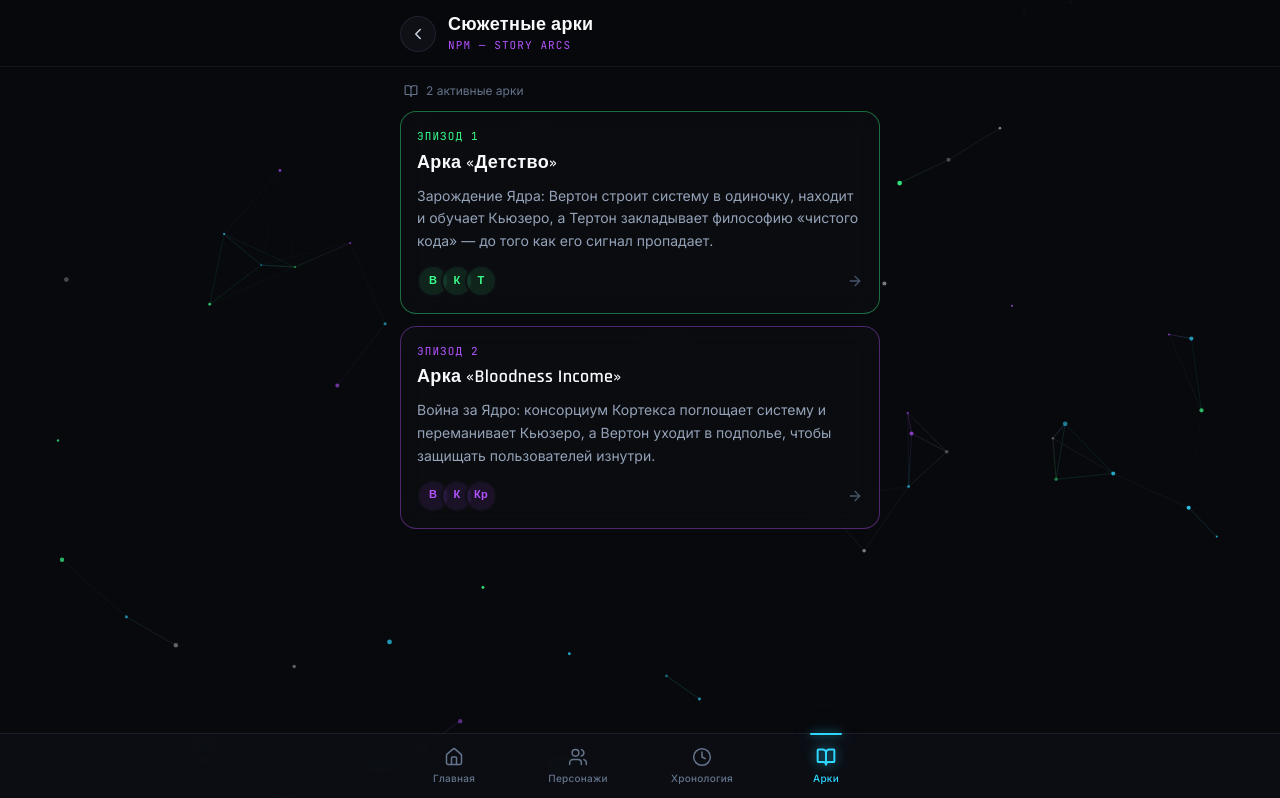
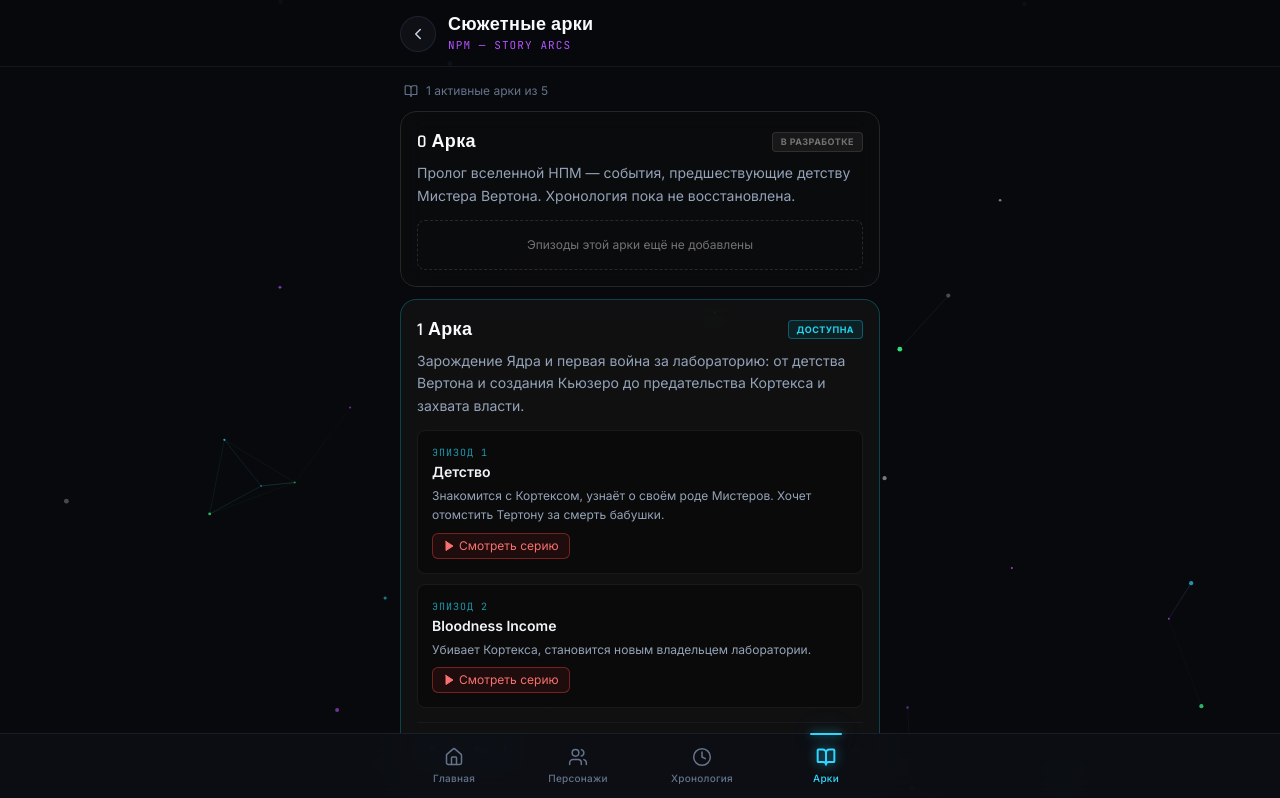
Before and after one commit to mrverton/npm-fandom-wiki, a React (Vite) app: page /#/arcs in a window 1280 px wide. Shown: the top 798 px of the page. Built offline with nearby package versions, Linux system fonts and the light colour scheme; no server answers.

Commit message:
добавил series.arcs, обновил wiki_data.json

```diff
--- a/src/data/wiki_data.json
+++ b/src/data/wiki_data.json
@@ -9,9 +9,65 @@
       "note": "Вышла вторая серия — Кьюзеро выходит из тени, а союз Вертона трещит по швам. Обновлены статьи по 6 персонажам.",
       "marker": "ПОСЛЕДНЯЯ СЕРИЯ"
     },
-    "arcs": "1 и 2 Арка"
+    "arcs": [
+      {
+        "id": "arc-0",
+        "title": "0 Арка",
+        "desc": "Пролог вселенной НПМ — события, предшествующие детству Мистера Вертона. Хронология пока не восстановлена.",
+        "status": "В разработке",
+        "isAvailable": false,
+        "characters": [],
+        "episodes": []
+      },
+      {
+        "id": "arc-1",
+        "title": "1 Арка",
+        "desc": "Зарождение Ядра и первая война за лабораторию: от детства Вертона и создания Кьюзеро до предательства Кортекса и захвата власти.",
+        "status": "Доступна",
+        "isAvailable": true,
+        "characters": ["verton", "qzero", "cortex", "terton"],
+        "episodes": [
+          {
+            "number": 1,
+            "title": "Детство",
+            "desc": "Знакомится с Кортексом, узнаёт о своём роде Мистеров. Хочет отомстить Тертону за смерть бабушки."
+          },
+          {
+            "number": 2,
+            "title": "Bloodness Income",
+            "desc": "Убивает Кортекса, становится новым владельцем лаборатории."
+          }
+        ]
+      },
+      {
+        "id": "arc-2",
+        "title": "2 Арка",
+        "desc": "Продолжение истории после событий Bloodness Income. Подробности пока скрыты.",
+        "status": "В разработке",
+        "isAvailable": false,
+        "characters": [],
+        "episodes": []
+      },
+      {
+        "id": "arc-3",
+        "title": "3 Арка",
+        "desc": "Дальнейшее развитие канона НПМ. Информация засекречена.",
+        "status": "В разработке",
+        "isAvailable": false,
+        "characters": [],
+        "episodes": []
+      },
+      {
+        "id": "arc-rr",
+        "title": "RR",
+        "desc": "Обнаружена альтернативная временная линия. Записи о ней пока неполны.",
+        "status": "В разработке",
+        "isAvailable": false,
+        "characters": [],
+        "episodes": []
+      }
+    ]
   },
-  "arc2_characters": [],
   "characters": [
     {
       "id": "verton",
--- a/src/pages/Arcs.jsx
+++ b/src/pages/Arcs.jsx
@@ -1,35 +1,56 @@
 import { useNavigate } from 'react-router-dom'
-import { BookOpen, ArrowRight } from 'lucide-react'
+import { BookOpen, ArrowRight, Play, Loader2 } from 'lucide-react'
 import Layout from '../components/Layout'
 import { TopBar } from '../components/TopBar'
 import { useCharacters } from '../context/CharactersContext'
 
-const ARCS = [
-  {
-    id: 'arc-childhood',
-    title: 'Арка «Детство»',
-    episodes: 'Эпизод 1',
-    color: 'text-verton',
-    border: 'border-verton/40',
-    bg: 'bg-verton/10',
-    desc: 'Зарождение Ядра: Вертон строит систему в одиночку, находит и обучает Кьюзеро, а Тертон закладывает философию «чистого кода» — до того как его сигнал пропадает.',
-    characters: ['verton', 'qzero', 'terton'],
-  },
-  {
-    id: 'arc-bloodness',
-    title: 'Арка «Bloodness Income»',
-    episodes: 'Эпизод 2',
-    color: 'text-cortex',
-    border: 'border-cortex/40',
-    bg: 'bg-cortex/10',
-    desc: 'Война за Ядро: консорциум Кортекса поглощает систему и переманивает Кьюзеро, а Вертон уходит в подполье, чтобы защищать пользователей изнутри.',
-    characters: ['verton', 'qzero', 'cortex'],
-  },
-]
+/**
+ * ИСТОЧНИК ИСТИНЫ: series.arcs (см. также Timeline.jsx — оба экрана
+ * читают ОДНО и то же поле, чтобы данные не расходились).
+ *
+ * Ожидаемая форма (см. JSON-фрагмент, который идёт вместе с этим файлом):
+ * series.arcs = [
+ *   {
+ *     id: 'arc-1',
+ *     title: '1 Арка',
+ *     desc: 'текст описания' | description: '...',
+ *     status: 'Доступна' | 'В разработке',
+ *     isAvailable: true | false,
+ *     characters: ['verton', 'qzero', ...],   // для ряда аватарок внизу карточки
+ *     episodes: [
+ *       { number: 1, title: 'Детство', desc: '...' | description: '...' },
+ *     ],
+ *   },
+ *   ...
+ * ]
+ *
+ * Компонент полностью безопасен: если series.arcs отсутствует — просто
+ * покажет пустое состояние без падения.
+ */
+
+function getYoutubeUrl(episodeNumber) {
+  if (episodeNumber === 1) return 'https://www.youtube.com/watch?v=F1QQtOQ9X84'
+  if (episodeNumber === 2) return 'https://www.youtube.com/watch?v=MRYtTh-WzJM'
+  return null
+}
 
 export default function Arcs() {
   const navigate = useNavigate()
-  const { characters } = useCharacters()
+  const { characters, series, loading } = useCharacters()
+
+  const globalArcs = series?.arcs || []
+  const activeCount = globalArcs.filter((a) => a.isAvailable !== false && a.status !== 'В разработке').length
+
+  if (loading && globalArcs.length === 0) {
+    return (
+        <Layout header={<TopBar title="Сюжетные арки" subtitle="npm — story arcs" showBack accentClass="text-cortex" />}>
+          <div className="flex flex-col items-center justify-center text-center py-20 animate-fade-in">
+            <Loader2 size={22} className="text-slate-600 animate-spin mb-3" />
+            <p className="text-slate-500 text-sm">Загружаю арки...</p>
+          </div>
+        </Layout>
+    )
+  }
 
   return (
       <Layout
@@ -38,40 +59,120 @@ export default function Arcs() {
         <div className="space-y-3">
           <div className="flex items-center gap-2 px-1 mb-1 animate-fade-up">
             <BookOpen size={14} className="text-slate-500" />
-          <p className="text-xs text-slate-500">{ARCS.length} активные арки</p>
+            <p className="text-xs text-slate-500">
+              {activeCount} активные арки из {globalArcs.length}
+            </p>
           </div>
 
-        {ARCS.map((arc, i) => (
+          {globalArcs.length === 0 && (
+              <div className="flex flex-col items-center justify-center text-center py-16 animate-fade-in">
+                <div className="w-14 h-14 rounded-full bg-base-800 border border-base-600 flex items-center justify-center mb-3">
+                  <BookOpen size={22} className="text-slate-600" />
+                </div>
+                <p className="text-slate-400 text-sm font-medium">Арки ещё не загружены</p>
+                <p className="text-slate-600 text-xs mt-1">Данные появятся, как только будут добавлены в вики</p>
+              </div>
+          )}
+
+          {globalArcs.map((arc, i) => {
+            const isUnavailable = arc.isAvailable === false || arc.status === 'В разработке'
+            const episodes = Array.isArray(arc.episodes) ? arc.episodes : []
+            const arcCharacters = Array.isArray(arc.characters) ? arc.characters : []
+
+            const cardStateClasses = isUnavailable
+                ? 'border-neutral-800 bg-neutral-900/20 opacity-60'
+                : 'border-cyan-500/30 bg-neutral-900/60'
+
+            const badgeClasses = isUnavailable
+                ? 'text-neutral-500 bg-neutral-800/50 border border-neutral-700/60'
+                : 'text-cyan-400 bg-cyan-500/10 border border-cyan-500/40'
+
+            return (
                 <div
-            key={arc.id}
-            className={`panel panel-hover p-4 border ${arc.border} animate-fade-up`}
+                    key={arc.id ?? i}
+                    className={`panel panel-hover p-4 border animate-fade-up ${cardStateClasses}`}
                     style={{ animationDelay: `${i * 90}ms` }}
                 >
-            <p className={`text-[11px] font-mono uppercase tracking-widest ${arc.color}`}>{arc.episodes}</p>
-            <h3 className="font-display font-semibold text-lg text-slate-50 mt-1">{arc.title}</h3>
-            <p className="text-sm text-slate-400 mt-2 leading-relaxed">{arc.desc}</p>
+                  <div className="flex items-center justify-between mb-1.5">
+                    <h3 className="font-display font-semibold text-lg text-slate-50">
+                      {arc.title}
+                    </h3>
+                    <span className={`text-[9px] font-bold px-2 py-0.5 rounded uppercase tracking-wider shrink-0 ${badgeClasses}`}>
+                  {arc.status || (isUnavailable ? 'В разработке' : 'Доступна')}
+                </span>
+                  </div>
 
-            <div className="flex items-center justify-between mt-3">
+                  <p className="text-sm text-slate-400 leading-relaxed">
+                    {arc.desc || arc.description || 'Описание этой арки пока не добавлено.'}
+                  </p>
+
+                  {/* Вложенный список эпизодов */}
+                  <div className="mt-3 space-y-2.5">
+                    {episodes.length > 0 ? (
+                        episodes.map((episode, epIdx) => {
+                          const url = getYoutubeUrl(episode.number)
+                          return (
+                              <div
+                                  key={epIdx}
+                                  className="bg-neutral-950/80 border border-neutral-800/60 rounded-lg p-3.5 relative"
+                              >
+                                <p className="text-[10px] font-mono uppercase tracking-widest text-cyan-400/70">
+                                  Эпизод {episode.number}
+                                </p>
+                                <p className="text-sm font-semibold text-slate-100 mt-0.5">{episode.title}</p>
+                                {(episode.desc || episode.description) && (
+                                    <p className="text-xs text-slate-400 mt-1 leading-relaxed">
+                                      {episode.desc || episode.description}
+                                    </p>
+                                )}
+                                {url && (
+                                    <a
+                                        href={url}
+                                        target="_blank"
+                                        rel="noopener noreferrer"
+                                        className="bg-red-600/10 hover:bg-red-600/20 border border-red-500/40 text-red-400 text-xs px-2.5 py-1 rounded-md transition-colors flex items-center gap-1 mt-2 inline-flex"
+                                    >
+                                      <Play size={12} fill="currentColor" />
+                                      Смотреть серию
+                                    </a>
+                                )}
+                              </div>
+                          )
+                        })
+                    ) : (
+                        <div className="border border-dashed border-neutral-700/60 rounded-lg p-4 text-center">
+                          <p className="text-xs text-neutral-500">Эпизоды этой арки ещё не добавлены</p>
+                        </div>
+                    )}
+                  </div>
+
+                  {/* Ряд аватарок персонажей арки + переход */}
+                  {arcCharacters.length > 0 && (
+                      <div className="flex items-center justify-between mt-3.5 pt-3 border-t border-base-600/30">
                         <div className="flex -space-x-2">
-                {arc.characters.map((id) => {
+                          {arcCharacters.map((id) => {
                             const c = characters.find((ch) => ch.id === id)
                             if (!c) return null
                             return (
                                 <button
                                     key={id}
                                     onClick={() => navigate(`/characters/${c.id}`)}
-                      className={`w-8 h-8 rounded-full flex items-center justify-center border-2 border-base-900 ${arc.bg} active:scale-90 transition-transform`}
+                                    className="w-8 h-8 rounded-full flex items-center justify-center border-2 border-base-900 bg-cyan-500/10 active:scale-90 transition-transform"
                                     title={c.name}
                                 >
-                      <span className={`font-display font-semibold text-[11px] ${arc.color}`}>{c.avatarInitial}</span>
+                          <span className="font-display font-semibold text-[11px] text-cyan-400">
+                            {c.avatarInitial}
+                          </span>
                                 </button>
                             )
                           })}
                         </div>
                         <ArrowRight size={16} className="text-slate-600" />
                       </div>
+                  )}
                 </div>
-        ))}
+            )
+          })}
         </div>
       </Layout>
   )
--- a/src/pages/Timeline.jsx
+++ b/src/pages/Timeline.jsx
@@ -6,18 +6,23 @@ import { useCharacters } from '../context/CharactersContext'
 import { useTelegram } from '../hooks/useTelegram'
 
 /**
+ * ИСТОЧНИК ИСТИНЫ: series.arcs (см. также Arcs.jsx — оба экрана читают
+ * ОДНО и то же поле, чтобы данные не расходились).
+ *
  * ОЖИДАЕМАЯ ФОРМА ДАННЫХ (необязательна — компонент безопасно работает и без неё):
  *
  * series.arcs = [
  *   {
  *     id: 'arc-0' | 'arc-1' | 'arc-2' | 'arc-3' | 'arc-rr',
  *     title: '0 Арка',
+ *     desc: 'текст описания арки' | description: '...',
  *     status: 'Доступна' | 'В разработке',
  *     isAvailable: true | false,
- *     description: 'текст описания арки',
+ *     characters: ['verton', 'qzero', ...],   // не используется на этом экране,
+ *                                              // но входит в общую схему (см. Arcs.jsx)
  *     episodes: [
- *       { number: 1, title: 'Детство', desc: '...' },
- *       { number: 2, title: 'Bloodness Income', desc: '...' },
+ *       { number: 1, title: 'Детство', desc: '...' | description: '...' },
+ *       { number: 2, title: 'Bloodness Income', desc: '...' | description: '...' },
  *     ],
  *   },
  *   ...
@@ -441,7 +446,7 @@ export default function Timeline() {
             <>
               <div
                   onClick={closeArc}
-                  className={`fixed inset-0 z-50 bg-black/70 backdrop-blur-sm transition-opacity duration-200 ${
+                  className={`fixed inset-0 z-50 bg-black/70 backdrop-blur-md transition-opacity duration-200 ${
                       sheetVisible ? 'opacity-100' : 'opacity-0'
                   }`}
               />
```
Lines whose indentation alone changed are shown as unchanged.
